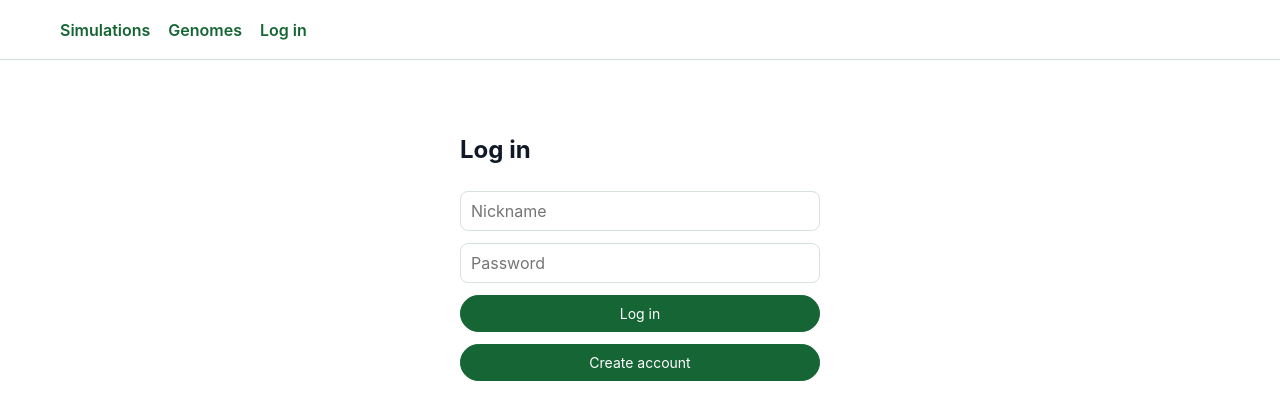
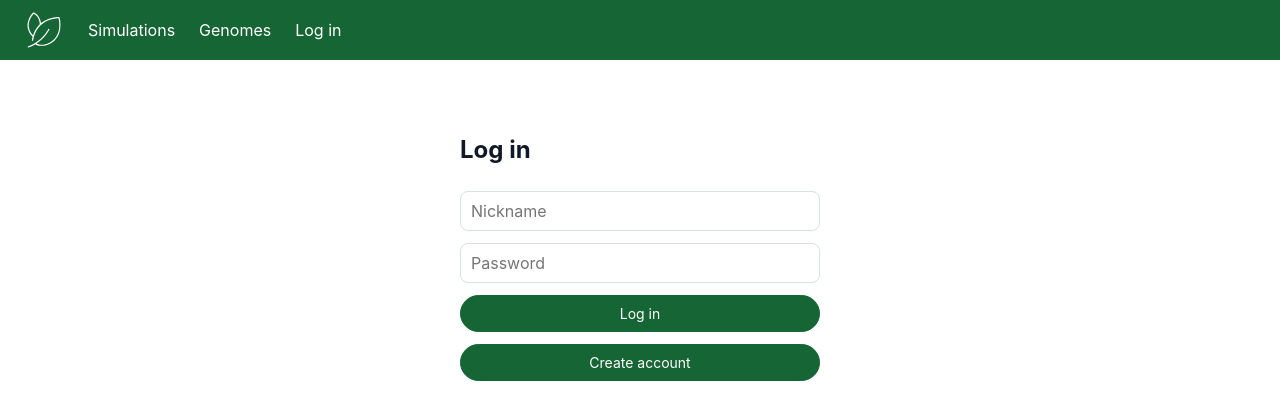
Before and after one commit to je11yy/EcosystemSimulation, a React (Vite) app in the folder frontend/: page /login in a window 1280 px wide. Shown: the top 420 px of the page. Built offline with nearby package versions, Linux system fonts and the light colour scheme; no server answers.

Commit message:
Улучшает верхнее меню

```diff
--- a/frontend/src/App.tsx
+++ b/frontend/src/App.tsx
@@ -1,9 +1,21 @@
 import { Suspense } from "react";
-import { Outlet } from "react-router-dom";
+import { Outlet, useLocation } from "react-router-dom";
 import { Menu } from "src/components/Menu";
 import { AppProviders } from "./app/providers";
 
 export function App() {
+    const location = useLocation();
+    console.log(location.pathname);
+    const itemName = location.pathname.slice(1) + '-menu-item';
+    const menuItems = document.querySelectorAll('.simulations-menu-item, .genomes-menu-item');
+    menuItems.forEach(item => {
+        if (item.classList.contains(itemName)) {
+            item.classList.add('active');
+        } else {
+            item.classList.remove('active');
+        }
+    });
+
     return (
         <AppProviders>
             <div className="app-shell">
--- a/frontend/src/components/Menu.tsx
+++ b/frontend/src/components/Menu.tsx
@@ -8,8 +8,13 @@ export function Menu() {
 
     return (
         <nav className="top-nav">
-            <Link to="/simulations">{t("simulations")}</Link>
-            <Link to="/genomes">{t("genomes")}</Link>
+            <svg className="icon" xmlns="http://www.w3.org/2000/svg" version="1.0" viewBox="0 0 512.000000 512.000000" preserveAspectRatio="xMidYMid meet">
+                <g transform="translate(0.000000,512.000000) scale(0.100000,-0.100000)" fill="#ffffff" stroke="none">
+                    <path d="M1144 4759 c-148 -128 -328 -377 -454 -629 -285 -568 -325 -1111 -119 -1628 119 -299 242 -496 420 -674 l117 -117 -19 -73 c-22 -82 -55 -263 -64 -353 -6 -53 -4 -64 15 -88 19 -24 29 -28 63 -25 58 4 73 30 92 168 51 361 182 757 355 1070 537 973 1543 1577 2761 1656 l106 7 26 -134 c62 -314 82 -536 74 -842 -8 -337 -47 -579 -138 -852 -186 -557 -533 -976 -1056 -1277 -230 -132 -447 -212 -688 -253 -209 -36 -490 -36 -682 0 -95 18 -333 93 -333 105 0 4 35 31 78 61 564 385 1093 948 1451 1542 94 156 111 191 111 225 0 55 -79 94 -122 60 -8 -7 -39 -56 -68 -108 -73 -131 -261 -413 -363 -543 -567 -726 -1286 -1263 -2062 -1541 -137 -50 -165 -69 -165 -118 0 -35 40 -78 73 -78 24 0 151 43 287 98 165 66 433 198 572 281 l36 22 69 -34 c211 -106 457 -157 768 -157 340 0 582 47 844 163 753 334 1233 890 1441 1671 131 492 133 1173 3 1720 -32 138 -40 146 -138 146 -184 0 -617 -62 -874 -125 -498 -122 -968 -345 -1314 -622 -38 -30 -70 -53 -71 -51 -2 1 -11 50 -21 108 -80 486 -323 905 -659 1132 -75 52 -218 119 -266 125 -32 5 -42 0 -86 -38z m317 -258 c270 -204 482 -601 543 -1022 28 -186 30 -177 -77 -289 -312 -324 -552 -712 -718 -1159 l-54 -143 -75 79 c-109 115 -201 249 -280 408 -81 163 -118 267 -154 427 -89 398 -34 810 163 1213 100 204 240 411 379 557 l55 58 76 -40 c42 -22 106 -62 142 -89z"/>
+                </g>
+            </svg>
+            <Link className="simulations-menu-item" to="/simulations">{t("simulations")}</Link>
+            <Link className="genomes-menu-item" to="/genomes">{t("genomes")}</Link>
             {user ? (
                 <div className="nav-user">
                     <span className="user-pill">{user.nickname}</span>
--- a/frontend/src/index.css
+++ b/frontend/src/index.css
@@ -284,12 +284,33 @@ li {
   z-index: 20;
   display: flex;
   align-items: center;
-  gap: 18px;
+  gap: 24px;
   min-height: 60px;
-  padding: 0 60px;
-  border-bottom: 1px solid var(--border);
-  background: rgba(255, 255, 255, 0.96);
+  padding: 0 24px;
+  background: var(--accent);
   backdrop-filter: blur(10px);
+}
+
+.top-nav .icon {
+  height: 40px;
+  width: 40px;
+}
+
+.top-nav a {
+  color: white;
+  font-weight: 400;
+  height: 100%;
+  min-height: 60px;
+  align-content: center
+}
+
+.top-nav a.active {
+  opacity: 0.8;
+  pointer-events: none;
+}
+
+.top-nav a:not(.active):hover {
+  opacity: 0.8;
 }
 
 .brand-mark {
@@ -316,9 +337,24 @@ li {
   display: inline-flex;
   align-items: center;
   min-height: 32px;
-  padding: 7px 12px;
-  color: var(--text-muted);
-  font-weight: 600;
+  padding: 8px 16px;
+  color: white;
+  font-weight: 400;
+  opacity: 0.8;
+}
+
+.nav-user button {
+  color: var(--accent);
+  background-color: white;
+  border-radius: 100px;
+  font-weight: 400;
+  font-size: 1em;
+}
+
+.nav-user button:hover {
+  border-color: white;
+  color: white;
+  background-color: var(--accent);
 }
 
 .graph-canvas {
@@ -1016,9 +1052,16 @@ form,
 
 @media (max-width: 720px) {
   .top-nav {
-    flex-wrap: wrap;
-    gap: 10px;
     padding: 12px 16px;
+  }
+
+  .top-nav .user-pill,
+  .top-nav a:not(.active) {
+    display: none;
+  }
+
+  .top-nav button {
+    margin-left: auto;
   }
 
   .nav-user {
--- a/frontend/src/locales/ru/translation.json
+++ b/frontend/src/locales/ru/translation.json
@@ -4,7 +4,7 @@
     "female": "Женский",
     "male": "Мужской",
     "genome": "Геном",
-    "genomes": "Геномы",
+    "genomes": "Мои геномы",
     "genome_name": "Название генома",
     "gene": "Ген",
     "gene_name": "Название гена",
@@ -213,7 +213,7 @@
     "births": "Рождения",
     "deaths": "Смерти",
     "fights": "Конфликты",
-    "simulations": "Симуляции",
+    "simulations": "Мои симуляции",
     "simulation_name": "Название симуляции",
     "scenario_presets": "Готовые сценарии",
     "scenario_presets_hint": "Создают личную копию симуляции с территориями, агентами и защищенными геномами-шаблонами",
```
